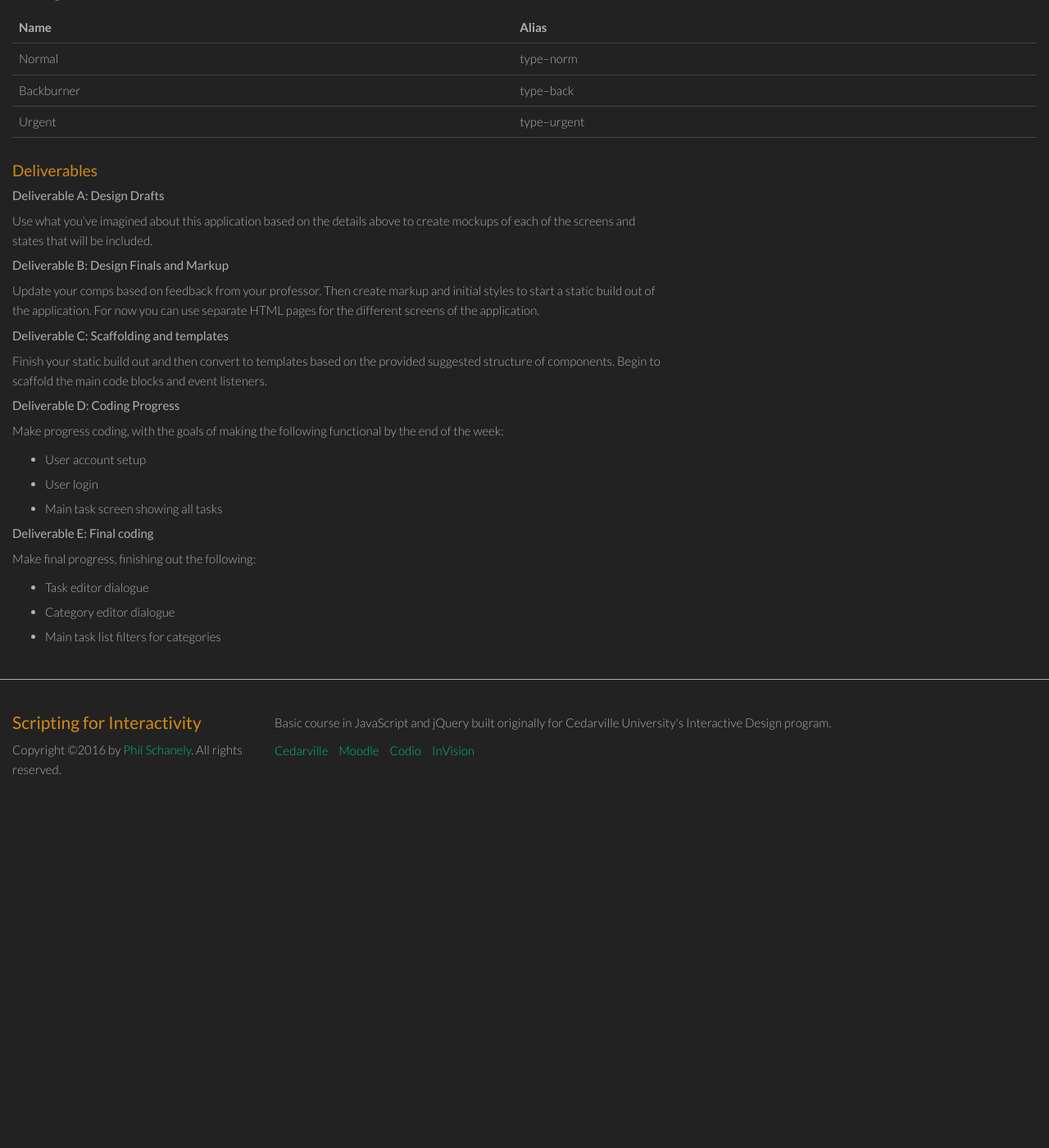
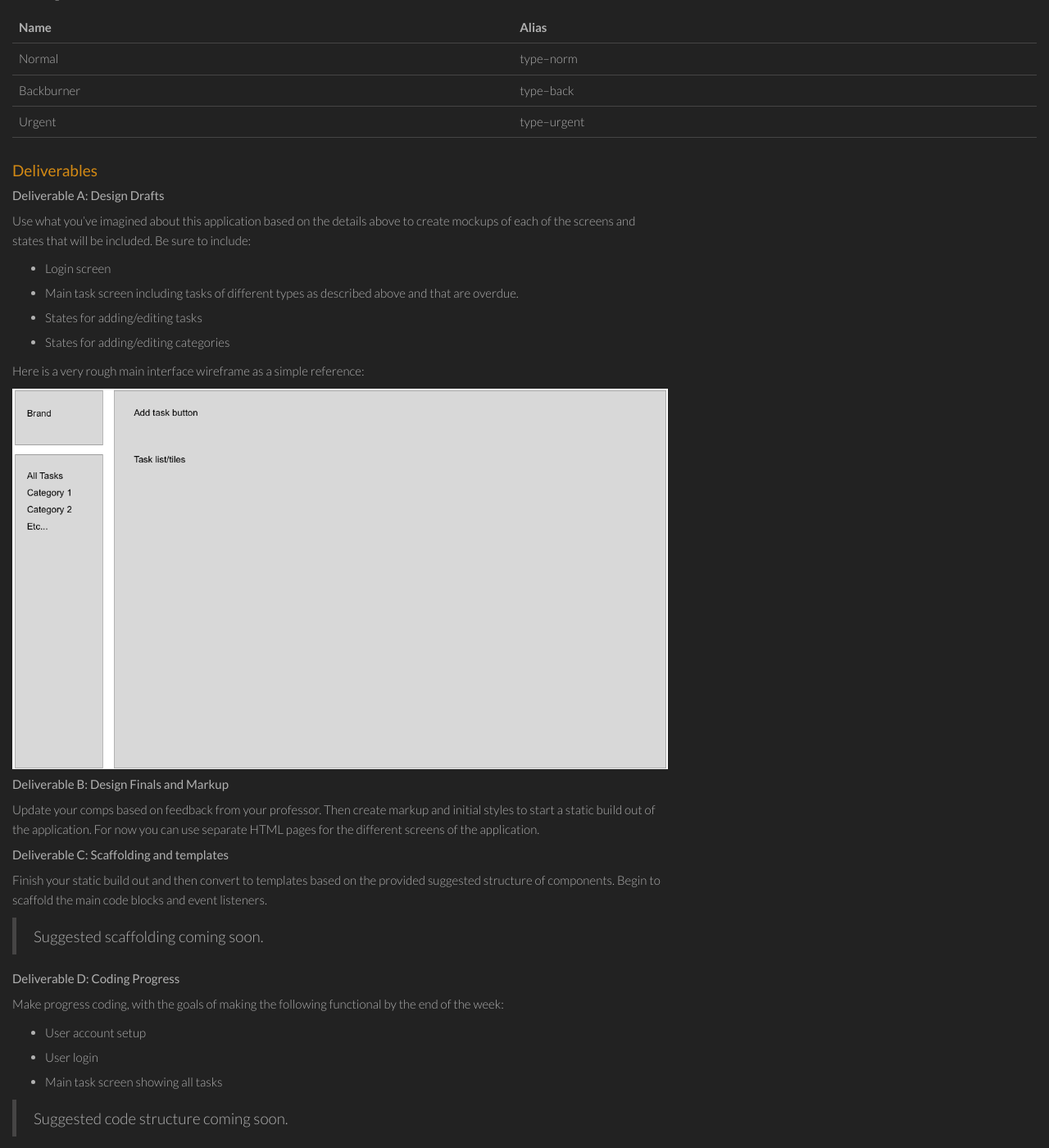
Before and after one commit to philschanely/course-scripting, a Jekyll site: the page built from _activities/p2-overview.md, in a window 1280 px wide and 1400 px high, scrolled down 1990 px. Shown: the whole window at 82% size. Built offline with Jekyll 4.4.1, drawn with Linux system fonts in a browser that asks for light colours; before the commit the page ends 2991 px from its top, so only the background shows below that; some of the changed text lies outside the part shown.

Commit message:
Update project instructions

```diff
--- a/_activities/p2-overview.md
+++ b/_activities/p2-overview.md
@@ -55,7 +55,16 @@ Task types will include a user-friendly name and a backend alias you can use for
 
 ##### Deliverable A: Design Drafts
 
-Use what you've imagined about this application based on the details above to create mockups of each of the screens and states that will be included.
+Use what you've imagined about this application based on the details above to create mockups of each of the screens and states that will be included. Be sure to include:
+
+* Login screen
+* Main task screen including tasks of different types as described above and that are overdue.
+* States for adding/editing tasks
+* States for adding/editing categories
+
+Here is a very rough main interface wireframe as a simple reference:
+
+![](/images/main-interface-sketch.png)
 
 ##### Deliverable B: Design Finals and Markup
 
@@ -65,6 +74,8 @@ Update your comps based on feedback from your professor. Then create markup and
 
 Finish your static build out and then convert to templates based on the provided suggested structure of components. Begin to scaffold the main code blocks and event listeners.
 
+> Suggested scaffolding coming soon.
+
 ##### Deliverable D: Coding Progress
 
 Make progress coding, with the goals of making the following functional by the end of the week:
@@ -73,6 +84,8 @@ Make progress coding, with the goals of making the following functional by the e
 * User login
 * Main task screen showing all tasks
 
+> Suggested code structure coming soon.
+
 ##### Deliverable E: Final coding
 
 Make final progress, finishing out the following:
@@ -80,3 +93,5 @@ Make final progress, finishing out the following:
 * Task editor dialogue
 * Category editor dialogue
 * Main task list filters for categories
+
+> Suggested code structure coming soon.
```
Also changed, not shown: images/main-interface-sketch.png (added).
